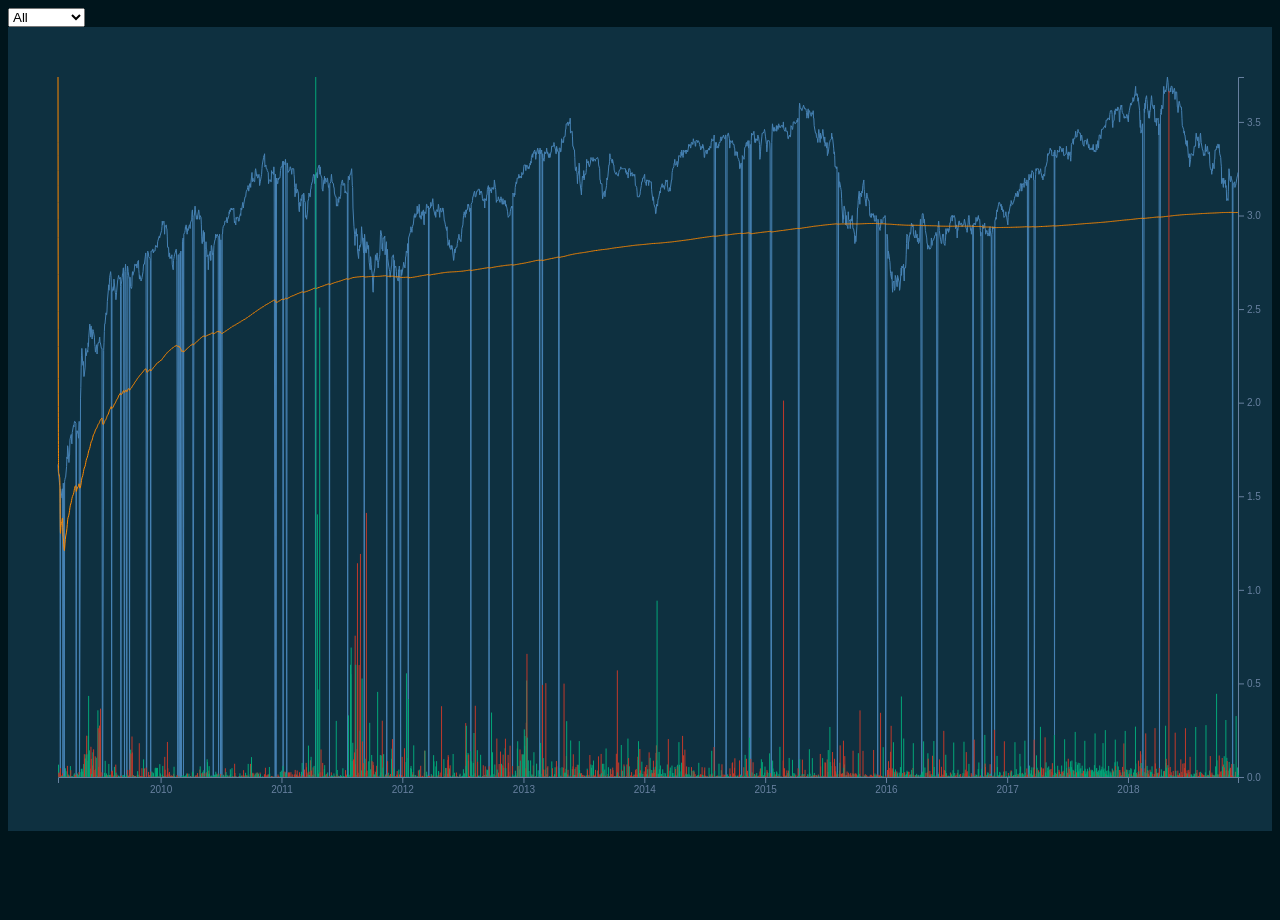
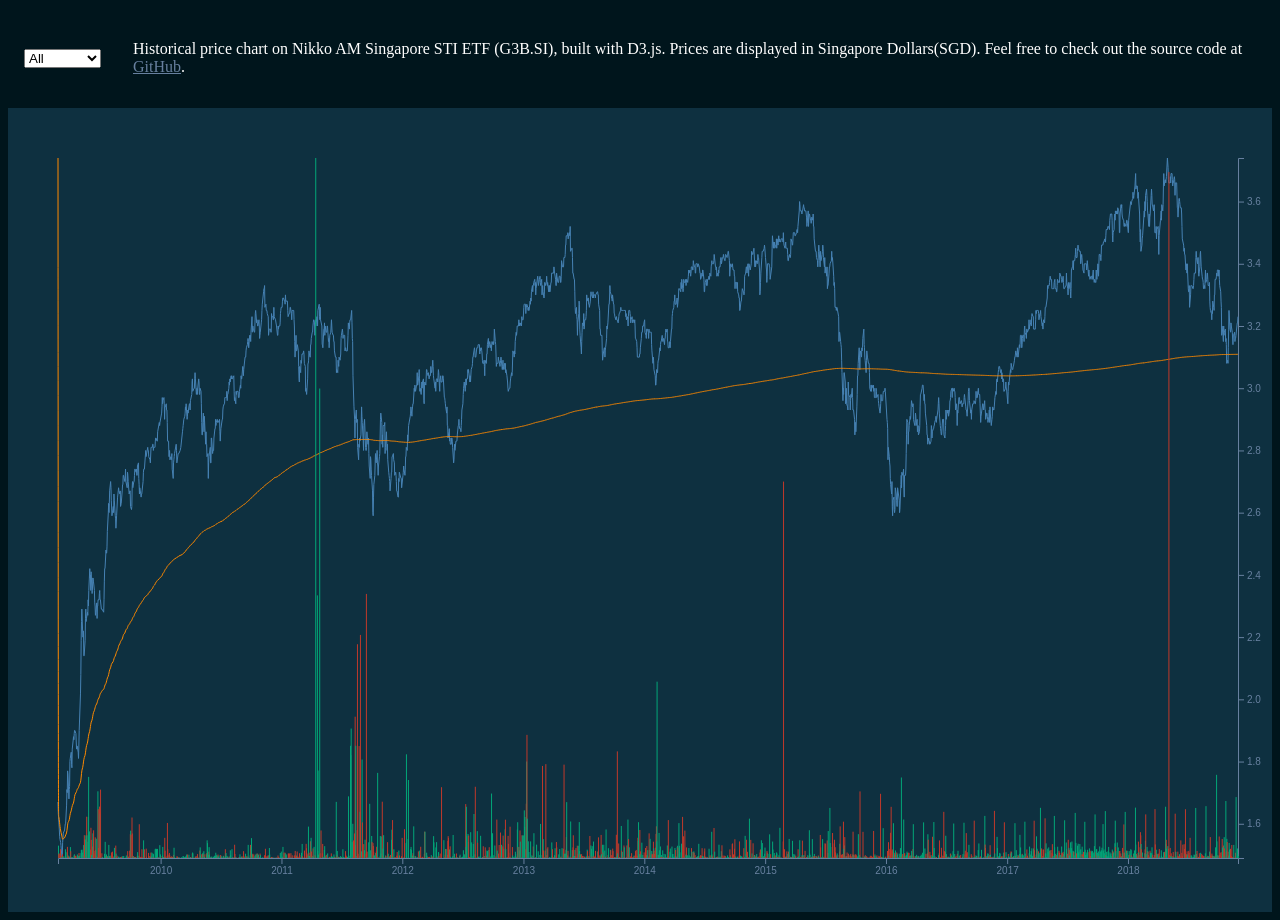
Before and after one commit to wentjun/d3-historical-prices, a website: page src/index.html in a window 1280 px wide. Before the commit the page ends 839 px from the top, so only its background shows below. Drawn offline with nearby package versions, Linux system fonts and the light colour scheme.

Commit message:
filter out null values
- filter out null values
- added introduction paragraph

```diff
--- a/src/chart.js
+++ b/src/chart.js
@@ -36,7 +36,9 @@ loadData.then(data => {
 });
 
 const initialiseChart = data => {
-  console.log(data);
+  data = data.filter(
+    row => row['high'] && row['low'] && row['close'] && row['open']
+  );
   const margin = { top: 50, right: 50, bottom: 50, left: 50 };
   const width = window.innerWidth - margin.left - margin.right; // Use the window's width
   const height = window.innerHeight - margin.top - margin.bottom; // Use the window's height
@@ -217,7 +219,18 @@ const initialiseChart = data => {
     lineLegend
       .append('text')
       .text(d => {
-        return `${d}: ${currentData[d]}`;
+        if (d === 'date') {
+          return `${d}: ${currentData[d].toLocaleDateString()}`;
+        } else if (
+          d === 'high' ||
+          d === 'low' ||
+          d === 'open' ||
+          d === 'close'
+        ) {
+          return `${d}: ${currentData[d].toFixed(2)}`;
+        } else {
+          return `${d}: ${currentData[d]}`;
+        }
       })
       .style('fill', 'white')
       .attr('transform', 'translate(15,9)'); //align texts with boxes
@@ -325,13 +338,16 @@ const renderChart = data => {
 
 const setPeriodFilter = filter => {
   loadData.then(data => {
+    data = data.filter(
+      row => row['high'] && row['low'] && row['close'] && row['open']
+    );
     let thisYearStartDate;
     if (filter.value === '') {
       thisYearStartDate = null;
     } else if (filter.value === '1') {
       thisYearStartDate = new Date(new Date().getFullYear(), 0, 1);
     }
-    // filter out data
+    // filter out data based on time period
     const res = data.filter(row => {
       if (row['date']) {
         return row['date'] >= thisYearStartDate;
@@ -525,7 +541,18 @@ const setPeriodFilter = filter => {
       lineLegend
         .append('text')
         .text(d => {
-          return `${d}: ${currentData[d]}`;
+          if (d === 'date') {
+            return `${d}: ${currentData[d].toLocaleDateString()}`;
+          } else if (
+            d === 'high' ||
+            d === 'low' ||
+            d === 'open' ||
+            d === 'close'
+          ) {
+            return `${d}: ${currentData[d].toFixed(2)}`;
+          } else {
+            return `${d}: ${currentData[d]}`;
+          }
         })
         .style('fill', 'white')
         .attr('transform', 'translate(15,9)'); //align texts with boxes
--- a/src/index.html
+++ b/src/index.html
@@ -5,10 +5,17 @@
 <script src="https://d3js.org/d3.v5.min.js"></script>
 </head>
 <body>
-  <select onchange="setPeriodFilter(this)">
-    <option selected="selected" value="">All</option>
-    <option value="1">This year</option>
-  </select>
+  <div class="flex-container">
+    <div class="flex-item">
+      <select onchange="setPeriodFilter(this)">
+        <option selected="selected" value="">All</option>
+        <option value="1">This year</option>
+      </select>
+    </div>
+    <div class="flex-item">
+      <p>Historical price chart on Nikko AM Singapore STI ETF (G3B.SI), built with D3.js. Prices are displayed in Singapore Dollars(SGD). Feel free to check out the source code at <a target="_blank" href="https://github.com/wentjun/d3-historical-prices">GitHub</a>.</p>
+    </div>
+  </div>
   <div id="chart"></div>
   <script src="chart.js"></script>
 </body>
--- a/src/styles.css
+++ b/src/styles.css
@@ -6,3 +6,29 @@ body {
   background: #0e3040;
   color: #67809f;
 }
+
+.flex-container {
+  padding: 0;
+  margin: 0;
+  list-style: none;
+
+  display: -webkit-box;
+  display: -moz-box;
+  display: -ms-flexbox;
+  display: -webkit-flex;
+  display: flex;
+
+  -webkit-flex-flow: row nowrap;
+  justify-content: flex-start;
+  align-items: center;
+}
+
+.flex-item {
+  color: white;
+  text-align: left;
+  padding: 1em;
+}
+
+a {
+  color: #67809f;
+}
```
